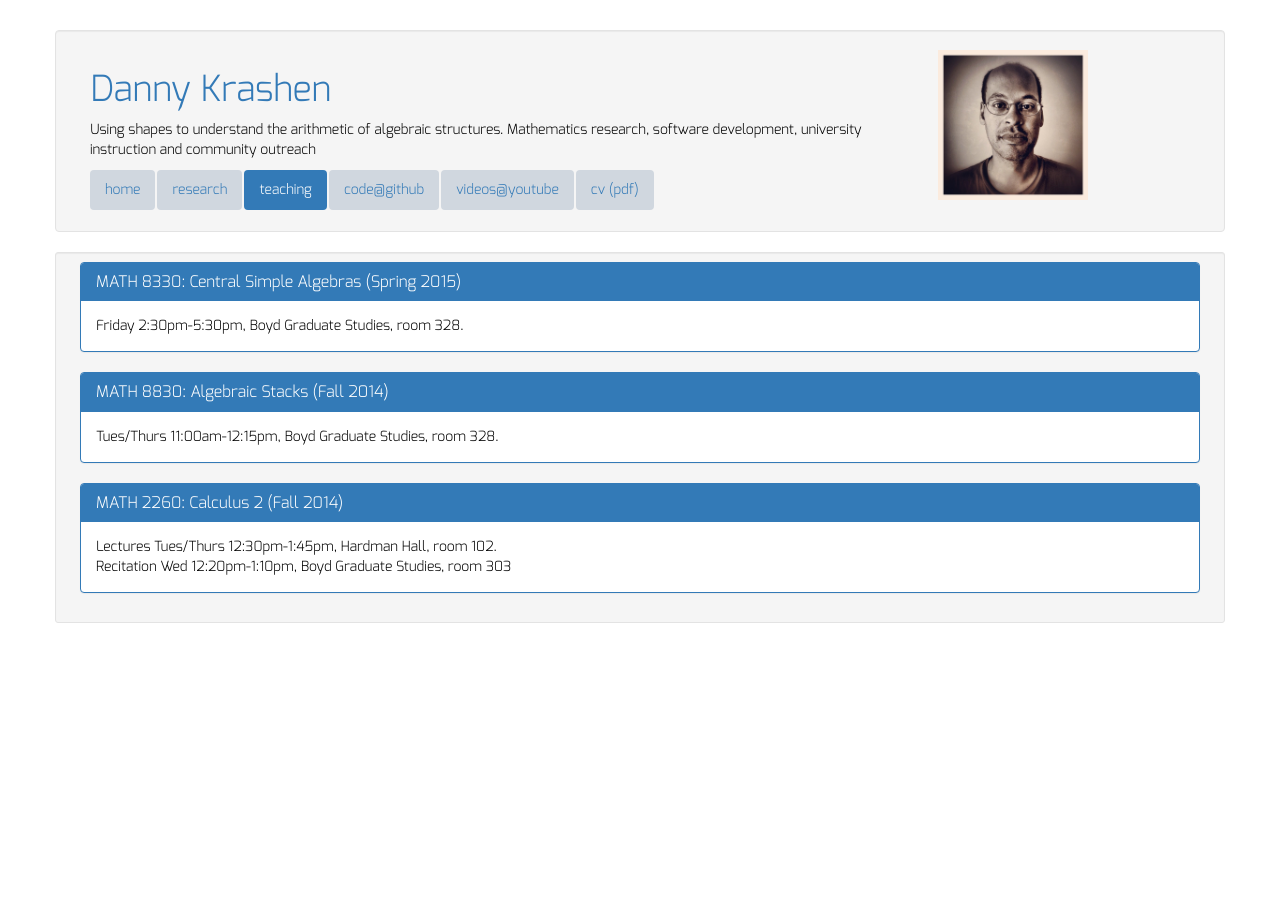
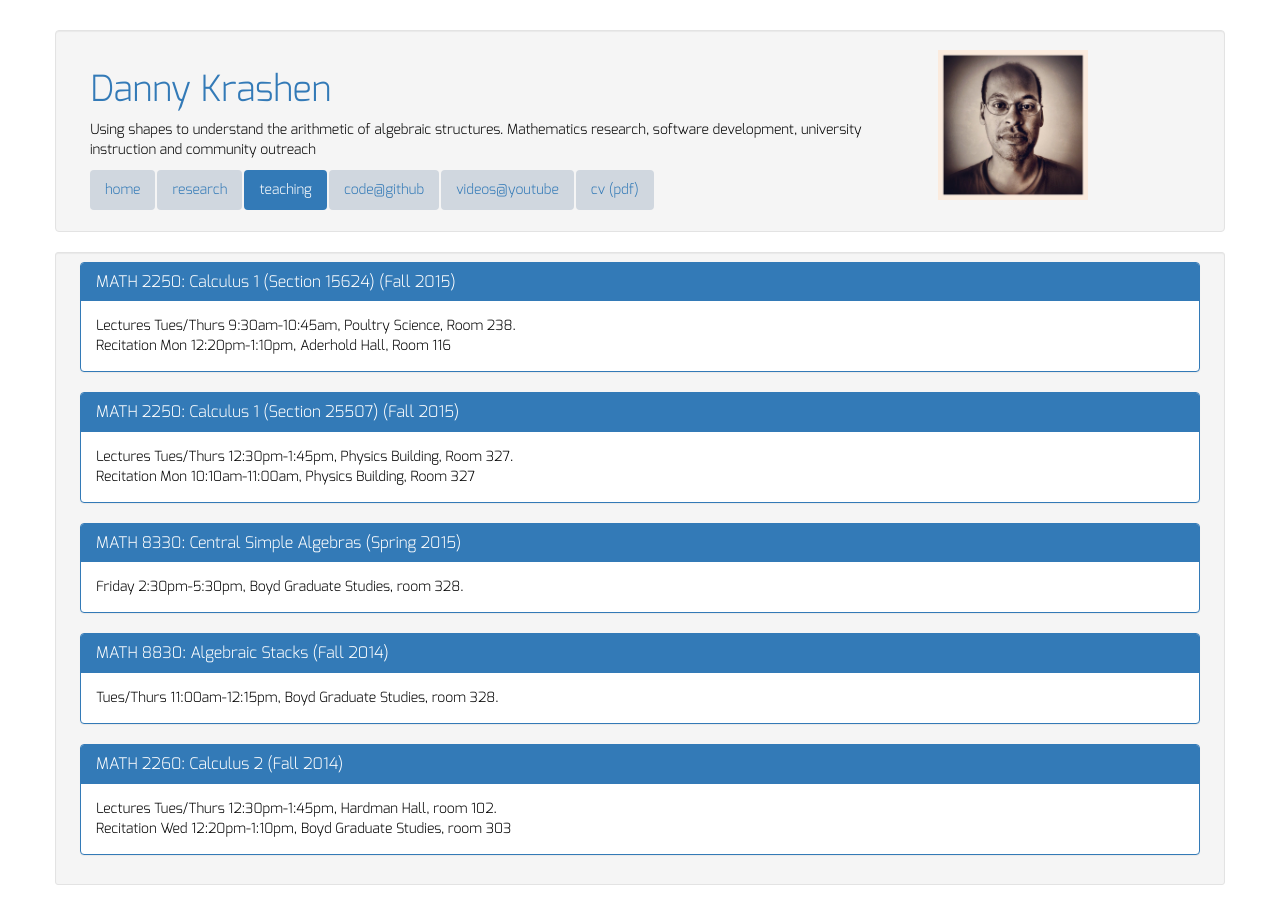
Before and after one commit to dkrashen/dkrashen.github.io, a Jekyll site: the page built from teaching/index.html, in a window 1280 px wide. Built offline with Jekyll 4.4.1, drawn with Linux system fonts in a browser that asks for light colours; nearby versions of some CDN libraries.

Commit message:
add calc1 fall 2015 data

```diff
--- a/_data/courses.yml
+++ b/_data/courses.yml
@@ -1,9 +1,24 @@
+- title: "MATH 2250: Calculus 1 (Section 15624)"
+  url: "http://dkrashen.github.io/calc1/"
+  schedule: "Lectures Tues/Thurs 9:30am-10:45am"
+  location: "Poultry Science, Room 238"
+  schedule2: "Recitation Mon 12:20pm-1:10pm"
+  location2: "Aderhold Hall, Room 116"
+  semester: "Fall 2015"
+
+- title: "MATH 2250: Calculus 1 (Section 25507)"
+  url: "http://dkrashen.github.io/calc1/"
+  schedule: "Lectures Tues/Thurs 12:30pm-1:45pm"
+  location: "Physics Building, Room 327"
+  schedule2: "Recitation Mon 10:10am-11:00am"
+  location2: "Physics Building, Room 327"
+  semester: "Fall 2015"
+
 - title: "MATH 8330: Central Simple Algebras"
   url: "http://dkrashen.github.io/csa/"
   schedule: "Friday 2:30pm-5:30pm"
   location: "Boyd Graduate Studies, room 328"
   semester: "Spring 2015"
-
 
 - title: "MATH 8830: Algebraic Stacks"
   url: "http://dkrashen.github.io/stacks/"
```
